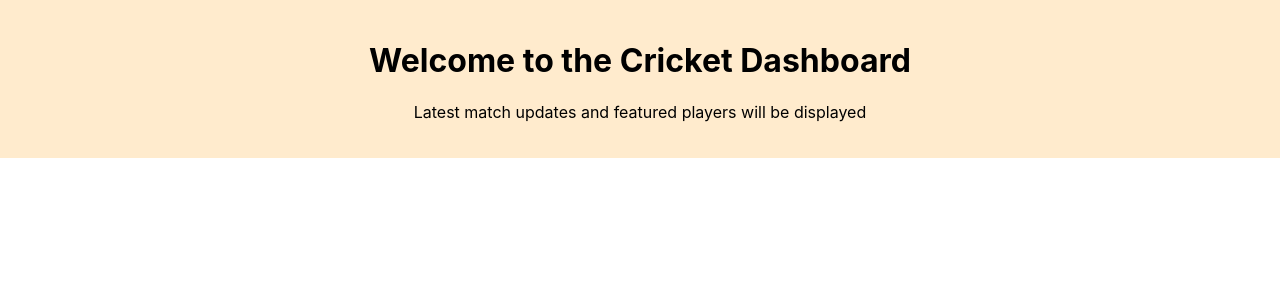
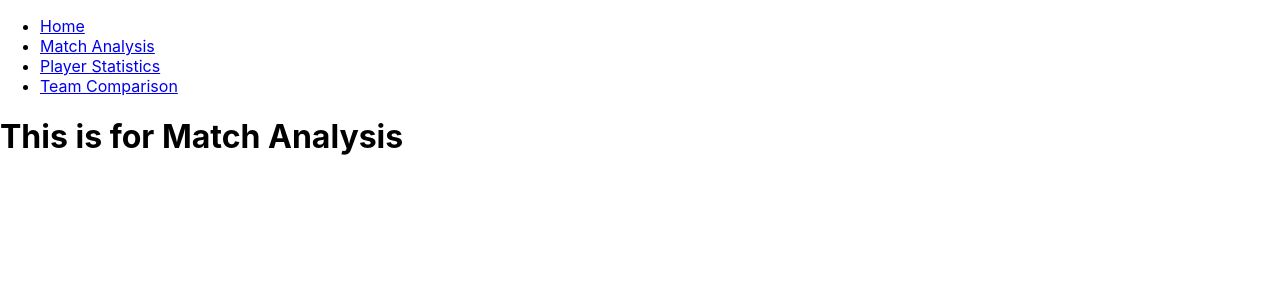
Before and after one commit to idgaf2133/cricket-dashboard, a React (Create React App) app: page /match-analysis in a window 1280 px wide. Shown: the top 300 px of the page. Built offline with nearby package versions, Linux system fonts and the light colour scheme.

Commit message:
naviaton with routes added

```diff
--- a/package.json
+++ b/package.json
@@ -8,6 +8,7 @@
     "@testing-library/user-event": "^13.5.0",
     "react": "^18.3.1",
     "react-dom": "^18.3.1",
+    "react-router-dom": "^6.24.0",
     "react-scripts": "5.0.1",
     "web-vitals": "^2.1.4"
   },
--- a/src/App.js
+++ b/src/App.js
@@ -1,10 +1,10 @@
 import React from 'react';
-import Homepage from './pages/Homepage';
+import AppRouter from './pages/components/AppRouter';
 
 function App() {
   return (
 
-    <Homepage/>
+    <AppRouter />
 
   );
 }
--- a/src/pages/MatchAnalysis.js
+++ b/src/pages/MatchAnalysis.js
@@ -0,0 +1,25 @@
+import React from 'react';
+
+const MatchAnalysis =()=> {
+
+
+    return (
+        <div >
+
+
+            <h1>This is for Match Analysis</h1>
+
+
+
+        </div>
+
+
+
+
+    );
+
+
+};
+
+
+export default MatchAnalysis;
--- a/src/pages/PlayerStatistics.js
+++ b/src/pages/PlayerStatistics.js
@@ -0,0 +1,25 @@
+import React from 'react';
+
+const PlayerStatistics =()=> {
+
+
+    return (
+        <div >
+
+
+            <h1>This is for Player Statistics </h1>
+
+
+
+        </div>
+
+
+
+
+    );
+
+
+};
+
+
+export default PlayerStatistics;
--- a/src/pages/TeamComparison.js
+++ b/src/pages/TeamComparison.js
@@ -0,0 +1,25 @@
+import React from 'react';
+
+const TeamComparison =()=> {
+
+
+    return (
+        <div >
+
+
+            <h1>This is for Team Comparison </h1>
+
+
+
+        </div>
+
+
+
+
+    );
+
+
+};
+
+
+export default TeamComparison;
--- /dev/null
+++ b/src/pages/components/AppRouter.js
@@ -0,0 +1,37 @@
+// src/components/AppRouter.js
+import React from 'react';
+import { BrowserRouter as Router, Route, Routes, Link } from 'react-router-dom';
+import Homepage from '../Homepage';
+import MatchAnalysis from '../MatchAnalysis';
+import PlayerStatistics from '../PlayerStatistics';
+import TeamComparison from '../TeamComparison';
+
+const AppRouter = () => {
+  return (
+    <Router>
+      <div>
+        {/* Navigation Bar */}
+        <nav>
+          <ul>
+            <li><Link to="/">Home</Link></li>
+            <li><Link to="/match-analysis">Match Analysis</Link></li>
+            <li><Link to="/player-statistics">Player Statistics</Link></li>
+            <li><Link to="/team-comparison">Team Comparison</Link></li>
+          </ul>
+        </nav>
+
+        {/* Route Definitions */}
+        <Routes>
+          <Route path="/" element={<Homepage />} />
+          <Route path="/match-analysis" element={<MatchAnalysis />} />
+          <Route path="/player-statistics" element={<PlayerStatistics />} />
+          <Route path="/team-comparison" element={<TeamComparison />} />
+          {/* Add a default route or 404 page if needed */}
+          <Route path="*" element={<div>404 Not Found</div>} />
+        </Routes>
+      </div>
+    </Router>
+  );
+};
+
+export default AppRouter;
```
Also changed, not shown: 1 other file (tests, documents, lock files or other folders).
